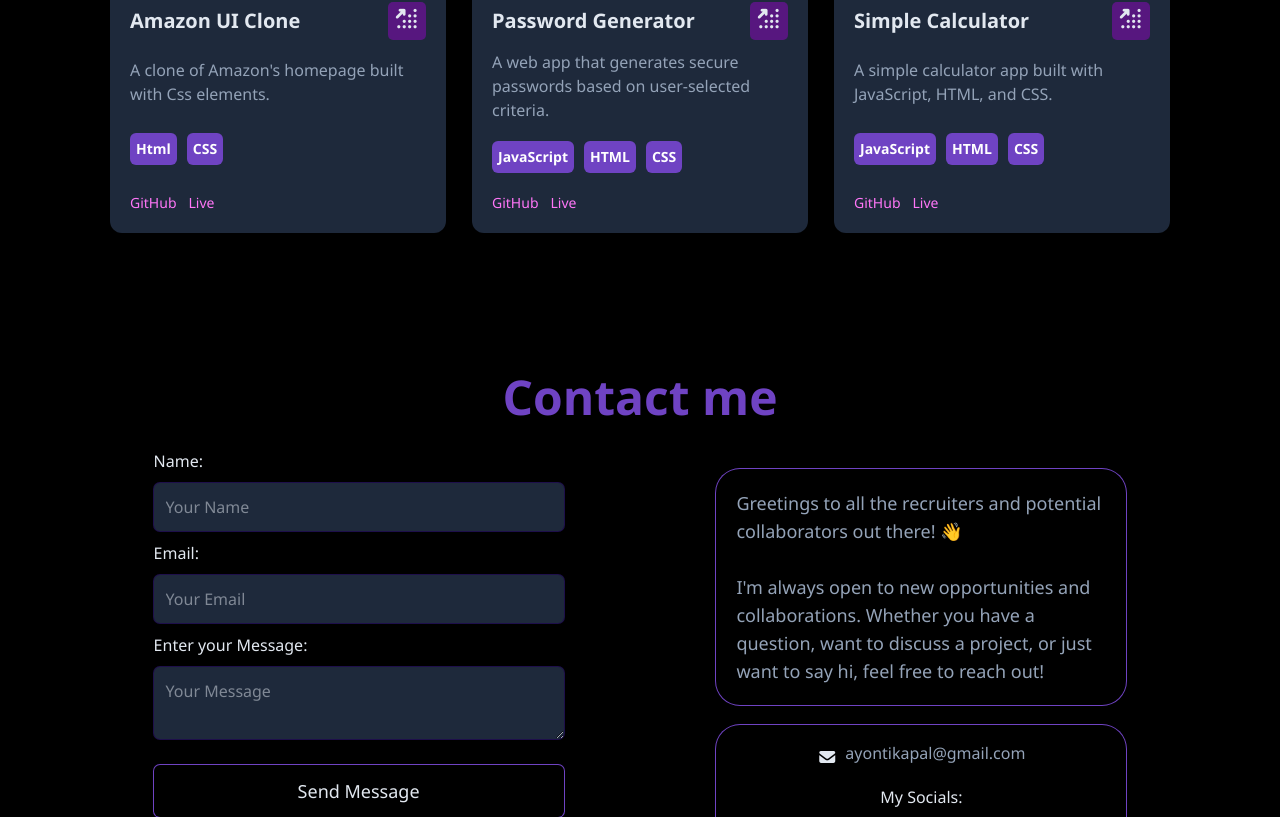
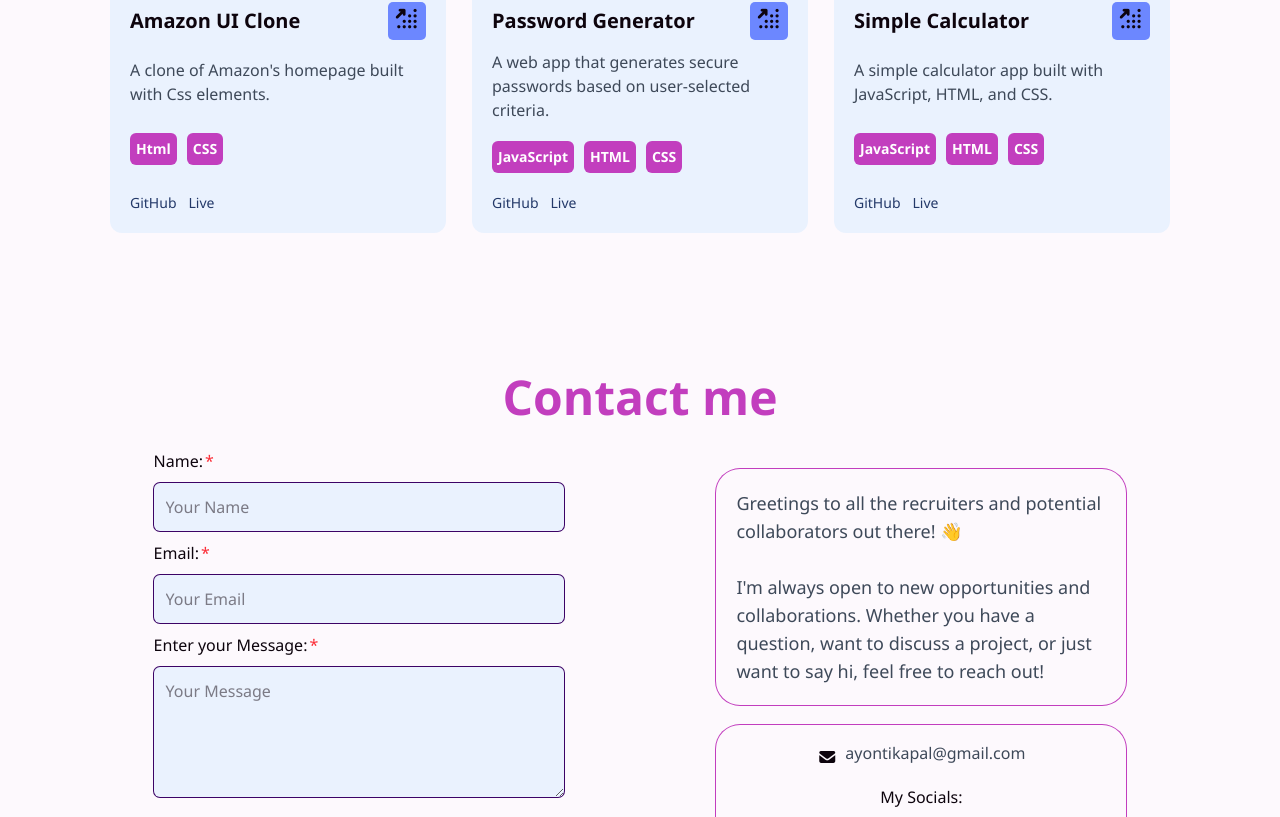
Before and after one commit to Ayontikapal/portfolio, a Next.js app: page / in a window 1280 px wide. Shown: the part 1983-2800 px from the top of the page. Built offline with nearby package versions, Linux system fonts and the light colour scheme.

Commit message:
new commit

```diff
--- a/app/components/contact.jsx
+++ b/app/components/contact.jsx
@@ -71,7 +71,9 @@ export default function Contact() {
           onSubmit={handleSubmit}
         >
           <div className="flex flex-col gap-2.5 w-full max-w-102.5">
-            <div className="text-text">Name:</div>
+            <div className="text-text after">
+              Name:
+            </div>
             <input
               type="text"
               name="name"
@@ -81,7 +83,9 @@ export default function Contact() {
               onChange={handleChange}
               required
             />
-            <div className="text-(--text)">Email:</div>
+            <div className="text-text after">
+              Email:
+            </div>
             <input
               type="email"
               name="email"
@@ -91,16 +95,23 @@ export default function Contact() {
               onChange={handleChange}
               required
             />
-            <div className="text-(--text)">Enter your Message:</div>
+            <div className="text-text after">
+              Enter your Message:
+            </div>
             <textarea
               name="message"
               placeholder="Your Message"
-              className="input mb-4"
+              className="input h-32.5 mb-4"
               value={form.message}
               onChange={handleChange}
               required
             />
-            <button type="submit" className="p-3 bg-bg ring ring-accent text-lg text-text rounded-md cursor-pointer hover:bg-accent hover:text-text-highlight" disabled={loading}>
+            <button
+              type="submit"
+              className="p-3 bg-bg ring ring-accent text-lg text-text rounded-md
+              cursor-pointer hover:bg-accent hover:text-white"
+              disabled={loading}
+            >
               {loading ? "Sending..." : "Send Message"}
             </button>
           </div>
@@ -117,8 +128,12 @@ export default function Contact() {
             <div className="w-full max-w-102.5 mt-5 flex flex-col ring ring-accent items-center justify-center pt-4 gap-5 rounded-3xl">
               <div className="flex items-end gap-2">
                 <i className="fas fa-envelope"></i>
-                <a className="no-underline text-text-secondary" href="mailto:ayontikapal@gmail.com" target="_blank">
-                    ayontikapal@gmail.com
+                <a
+                  className="no-underline text-text-secondary"
+                  href="mailto:ayontikapal@gmail.com"
+                  target="_blank"
+                >
+                  ayontikapal@gmail.com
                 </a>
               </div>
               <div className="text-text">My Socials:</div>
@@ -144,7 +159,11 @@ export default function Contact() {
             </div>
           </div>
         </form>
-        {status && <p className="fixed top-5 left-[50%] -translate-x-[50%] z-20 text-sm text-white bg-accent py-3 px-5 rounded-lg shadow-lg">{status}</p>}
+        {status && (
+          <p className="fixed top-5 left-[50%] -translate-x-[50%] z-20 text-sm text-white bg-accent py-3 px-5 rounded-lg shadow-lg">
+            {status}
+          </p>
+        )}
       </div>
     </section>
   );
--- a/app/components/navbar.jsx
+++ b/app/components/navbar.jsx
@@ -2,29 +2,24 @@
 import { useEffect, useState } from "react";
 
 export default function Navbar() {
-  const [isLight, setIsLight] = useState(false);
+  const [isDark, setIsDark] = useState(false);
 
 const toggleTheme = () => {
-    const newTheme = !isLight;
-    setIsLight(newTheme);
-
-    if (newTheme) {
-      document.documentElement.classList.add("light");
-      localStorage.setItem("theme", "light");
-    } else {
-      document.documentElement.classList.remove("light");
-      localStorage.setItem("theme", "dark");
-    }
+  setIsDark(prev => {
+    const newTheme = !prev;
+    document.documentElement.classList.toggle("dark", newTheme);
+    localStorage.setItem("theme", newTheme ? "dark" : "light");
+    return newTheme;
+  });
 };
 
 useEffect(() => {
   const savedTheme = localStorage.getItem("theme");
-    if(savedTheme==="light"){
-      document.documentElement.classList.add("light");
-      setIsLight(true);
+  if (savedTheme === "dark") {
+    document.documentElement.classList.add("dark");
+    setIsDark(true);
   }
 }, []);
-
 
   return (
     <nav
@@ -42,7 +37,7 @@ export default function Navbar() {
 
         <div className="text-[1.2rem] hover:opacity-80">
           <button onClick={toggleTheme}>
-            <i className={`fas ${isLight ? "fa-moon" : "fa-sun"}`}></i>
+            <i className={`fas ${isDark ? "fa-sun" : "fa-moon"}`}></i>
           </button>
         </div>
       </div>
--- a/app/globals.css
+++ b/app/globals.css
@@ -1,4 +1,8 @@
 @import "tailwindcss";
+@import "tw-animate-css";
+@import "shadcn/tailwind.css";
+
+@custom-variant dark (&:is(.dark *));
 
 * {
   box-sizing: border-box;
@@ -6,16 +10,6 @@
 }
 
 :root {
-  --bg: #000;
-  --text: #e2e8f0;
-  --accent: #6f43c3;
-  --highlight: #ff76f7;
-  --skill-bg: #1e293b;
-  --text-secondary: #94a3b8;
-  --icon: #57177f;
-}
-
-.light {
   --bg: #fdf9fd;
   --text: #0d040d;
   --accent: #c23ebe;
@@ -23,6 +17,16 @@
   --skill-bg: #eaf2fe;
   --text-secondary: #3e4959;
   --icon: #6c87ff;
+}
+
+.dark {
+  --bg: #0d040d;
+  --text: #e2e8f0;
+  --accent: #6f43c3;
+  --highlight: #ff76f7;
+  --skill-bg: #1e293b;
+  --text-secondary: #94a3b8;
+  --icon: #57177f;
 }
 
 @keyframes gradientRotate {
@@ -39,13 +43,12 @@
 
 @theme {
   --animate-gradientRotate: gradientRotate 6s ease infinite;
-  --color-bg: var(--bg);
+  --color-bg:  var(--bg);
   --color-text: var(--text);
   --color-accent: var(--accent);
   --color-highlight: var(--highlight);
   --color-skill-bg: var(--skill-bg);
   --color-text-secondary: var(--text-secondary);
-  --color-border: #1e0f4b;
   --color-icon: var(--icon);
 }
 
@@ -60,10 +63,13 @@
     @apply text-highlight text-sm hover:underline;
   }
   .input {
-    @apply p-3 rounded-md ring ring-border bg-skill-bg focus:outline-2 focus:outline-highlight;
+    @apply p-3 rounded-md ring ring-purple-950 bg-skill-bg focus:outline-2 focus:outline-highlight;
   }
   .icon {
     @apply transition transform opacity-100 duration-200 ease-in-out hover:scale-[1.2] hover:opacity-80;
+  }
+  .after{
+    @apply after:ml-0.5 after:text-red-500 after:content-['*']
   }
 }
 
@@ -81,5 +87,5 @@
 
   html {
     scroll-behavior: smooth;
-  }
 }
+}
--- a/package.json
+++ b/package.json
@@ -16,7 +16,8 @@
     "react": "19.2.4",
     "react-dom": "19.2.4",
     "react-router-dom": "^7.14.0",
-    "tailwindcss": "^4.2.2"
+    "tailwindcss": "^4.2.2",
+    "tw-animate-css": "^1.4.0"
   },
   "devDependencies": {
     "eslint": "^9",
```
Also changed, not shown: 1 other file (tests, documents, lock files or other folders). Lines whose indentation alone changed are shown as unchanged.
